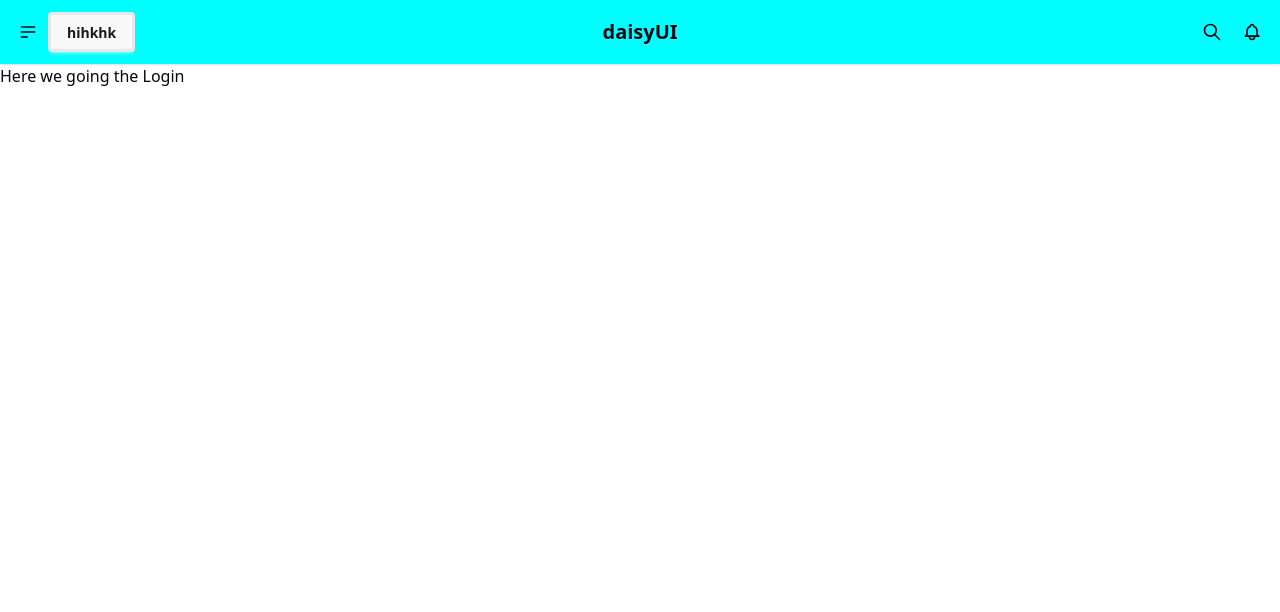
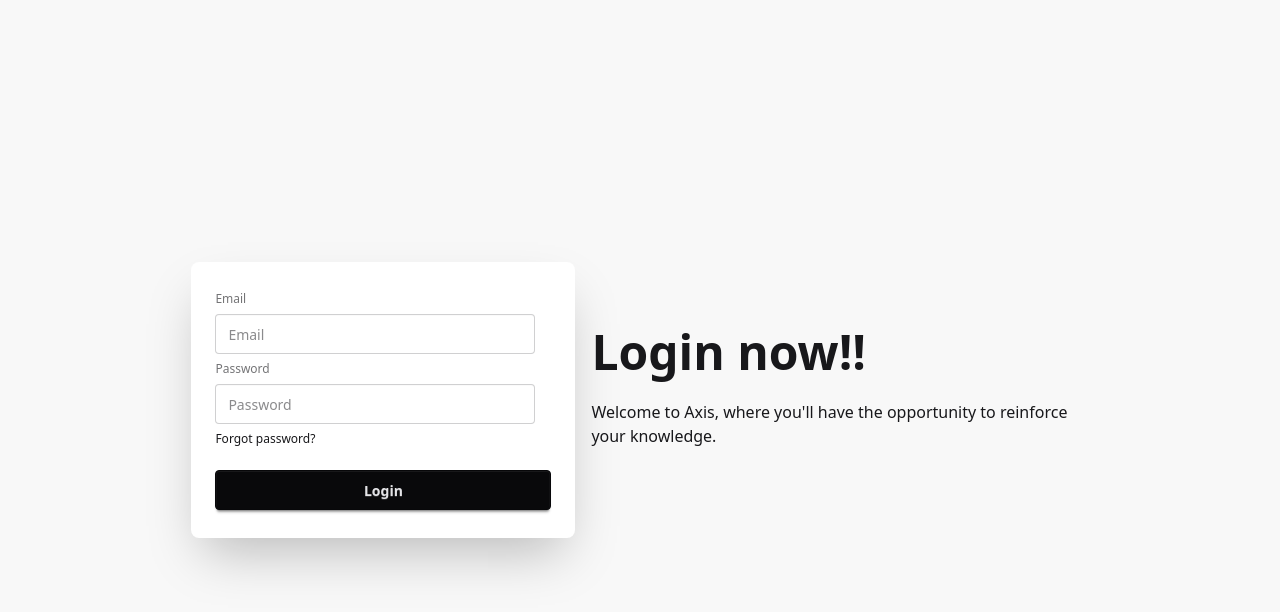
Before and after one commit to vnathaly/Axis-1.0, a Next.js app: page /login in a window 1280 px wide. Shown: the top 612 px of the page. Built offline with nearby package versions, Linux system fonts and the light colour scheme.

Commit message:
Login and NavBar added

```diff
--- a/src/app/globals.css
+++ b/src/app/globals.css
@@ -1,41 +1,5 @@
 @import "tailwindcss";
 @plugin "daisyui";
-
-:root {
-  --baseColor: #262836;
-  --radius: 0.625rem;
-  --background: oklch(1 0 0);
-  --foreground: oklch(0.13 0.028 261.692);
-  --card: oklch(1 0 0);
-  --card-foreground: oklch(0.13 0.028 261.692);
-  --popover: oklch(1 0 0);
-  --popover-foreground: oklch(0.13 0.028 261.692);
-  --primary: oklch(0.21 0.034 264.665);
-  --primary-foreground: oklch(0.985 0.002 247.839);
-  --secondary: oklch(0.967 0.003 264.542);
-  --secondary-foreground: oklch(0.21 0.034 264.665);
-  --muted: oklch(0.967 0.003 264.542);
-  --muted-foreground: oklch(0.551 0.027 264.364);
-  --accent: oklch(0.967 0.003 264.542);
-  --accent-foreground: oklch(0.21 0.034 264.665);
-  --destructive: oklch(0.577 0.245 27.325);
-  --border: oklch(0.928 0.006 264.531);
-  --input: oklch(0.928 0.006 264.531);
-  --ring: oklch(0.707 0.022 261.325);
-  --chart-1: oklch(0.646 0.222 41.116);
-  --chart-2: oklch(0.6 0.118 184.704);
-  --chart-3: oklch(0.398 0.07 227.392);
-  --chart-4: oklch(0.828 0.189 84.429);
-  --chart-5: oklch(0.769 0.188 70.08);
-  --sidebar: oklch(0.985 0.002 247.839);
-  --sidebar-foreground: oklch(0.13 0.028 261.692);
-  --sidebar-primary: oklch(0.21 0.034 264.665);
-  --sidebar-primary-foreground: oklch(0.985 0.002 247.839);
-  --sidebar-accent: oklch(0.967 0.003 264.542);
-  --sidebar-accent-foreground: oklch(0.21 0.034 264.665);
-  --sidebar-border: oklch(0.928 0.006 264.531);
-  --sidebar-ring: oklch(0.707 0.022 261.325);
-}
 
 .navBar {
   background-color: var(--baseColor);
@@ -53,7 +17,7 @@
 }
 
 .standups {
-  display: block;
+  display: flex;
   flex-wrap: wrap;
   gap: 10px;
   /* height: 10rem; */
@@ -61,84 +25,3 @@
   padding: 60px 40px;
   width: 50rem;
 }
-
-@theme inline {
-  --radius-sm: calc(var(--radius) - 4px);
-  --radius-md: calc(var(--radius) - 2px);
-  --radius-lg: var(--radius);
-  --radius-xl: calc(var(--radius) + 4px);
-  --color-background: var(--background);
-  --color-foreground: var(--foreground);
-  --color-card: var(--card);
-  --color-card-foreground: var(--card-foreground);
-  --color-popover: var(--popover);
-  --color-popover-foreground: var(--popover-foreground);
-  --color-primary: var(--primary);
-  --color-primary-foreground: var(--primary-foreground);
-  --color-secondary: var(--secondary);
-  --color-secondary-foreground: var(--secondary-foreground);
-  --color-muted: var(--muted);
-  --color-muted-foreground: var(--muted-foreground);
-  --color-accent: var(--accent);
-  --color-accent-foreground: var(--accent-foreground);
-  --color-destructive: var(--destructive);
-  --color-border: var(--border);
-  --color-input: var(--input);
-  --color-ring: var(--ring);
-  --color-chart-1: var(--chart-1);
-  --color-chart-2: var(--chart-2);
-  --color-chart-3: var(--chart-3);
-  --color-chart-4: var(--chart-4);
-  --color-chart-5: var(--chart-5);
-  --color-sidebar: var(--sidebar);
-  --color-sidebar-foreground: var(--sidebar-foreground);
-  --color-sidebar-primary: var(--sidebar-primary);
-  --color-sidebar-primary-foreground: var(--sidebar-primary-foreground);
-  --color-sidebar-accent: var(--sidebar-accent);
-  --color-sidebar-accent-foreground: var(--sidebar-accent-foreground);
-  --color-sidebar-border: var(--sidebar-border);
-  --color-sidebar-ring: var(--sidebar-ring);
-}
-
-.dark {
-  --background: oklch(0.13 0.028 261.692);
-  --foreground: oklch(0.985 0.002 247.839);
-  --card: oklch(0.21 0.034 264.665);
-  --card-foreground: oklch(0.985 0.002 247.839);
-  --popover: oklch(0.21 0.034 264.665);
-  --popover-foreground: oklch(0.985 0.002 247.839);
-  --primary: oklch(0.928 0.006 264.531);
-  --primary-foreground: oklch(0.21 0.034 264.665);
-  --secondary: oklch(0.278 0.033 256.848);
-  --secondary-foreground: oklch(0.985 0.002 247.839);
-  --muted: oklch(0.278 0.033 256.848);
-  --muted-foreground: oklch(0.707 0.022 261.325);
-  --accent: oklch(0.278 0.033 256.848);
-  --accent-foreground: oklch(0.985 0.002 247.839);
-  --destructive: oklch(0.704 0.191 22.216);
-  --border: oklch(1 0 0 / 10%);
-  --input: oklch(1 0 0 / 15%);
-  --ring: oklch(0.551 0.027 264.364);
-  --chart-1: oklch(0.488 0.243 264.376);
-  --chart-2: oklch(0.696 0.17 162.48);
-  --chart-3: oklch(0.769 0.188 70.08);
-  --chart-4: oklch(0.627 0.265 303.9);
-  --chart-5: oklch(0.645 0.246 16.439);
-  --sidebar: oklch(0.21 0.034 264.665);
-  --sidebar-foreground: oklch(0.985 0.002 247.839);
-  --sidebar-primary: oklch(0.488 0.243 264.376);
-  --sidebar-primary-foreground: oklch(0.985 0.002 247.839);
-  --sidebar-accent: oklch(0.278 0.033 256.848);
-  --sidebar-accent-foreground: oklch(0.985 0.002 247.839);
-  --sidebar-border: oklch(1 0 0 / 10%);
-  --sidebar-ring: oklch(0.551 0.027 264.364);
-}
-
-@layer base {
-  * {
-    @apply border-border outline-ring/50;
-  }
-  body {
-    @apply bg-background text-foreground;
-  }
-}
--- a/src/app/layout.tsx
+++ b/src/app/layout.tsx
@@ -5,33 +5,110 @@
 }: Readonly<{
   children: React.ReactNode;
 }>) {
+
+  //   function searchInput() {
+  //     return(
+  //     <label className="input">
+  //   <svg className="h-[1em] opacity-50" xmlns="http://www.w3.org/2000/svg" viewBox="0 0 24 24">
+  //     <g
+  //       strokeLinejoin="round"
+  //       strokeLinecap="round"
+  //       strokeWidth="2.5"
+  //       fill="none"
+  //       stroke="currentColor"
+  //     >
+  //       <circle cx="11" cy="11" r="8"></circle>
+  //       <path d="m21 21-4.3-4.3"></path>
+  //     </g>
+  //   </svg>
+  //   <input type="search" required placeholder="Search" />
+  // </label>);
+  //   }
   return (
     <html lang="en">
-      <body
-      >
+      <body>
         <div className="navbar bg-base-100 shadow-sm">
           <div className="navbar-start">
             <div className="dropdown">
               <div tabIndex={0} role="button" className="btn btn-ghost btn-circle">
                 <svg xmlns="http://www.w3.org/2000/svg" className="h-5 w-5" fill="none" viewBox="0 0 24 24" stroke="currentColor"> <path strokeLinecap="round" strokeLinejoin="round" strokeWidth="2" d="M4 6h16M4 12h16M4 18h7" /> </svg>
               </div>
-      <button className="btn">hihkhk</button>
               <ul
                 tabIndex={0}
-        className="menu menu-sm dropdown-content bg-base-100 rounded-box z-1 mt-3 w-52 p-2 shadow">
-        <li><a>Homepage</a></li>
-        <li><a>Portfolio</a></li>
-        <li><a>About</a></li>
+                className="menu menu-sm dropdown-content bg-base-100 rounded-box z-1 mt-3 w-50 p-2 shadow">
+                <li>
+                  <a href="standups">
+                    <svg
+                      xmlns="http://www.w3.org/2000/svg"
+                      className="h-5 w-5"
+                      fill="none"
+                      viewBox="0 0 24 24"
+                      stroke="currentColor">
+                      <path
+                        strokeLinecap="round"
+                        strokeLinejoin="round"
+                        strokeWidth="2"
+                        d="M3 12l2-2m0 0l7-7 7 7M5 10v10a1 1 0 001 1h3m10-11l2 2m-2-2v10a1 1 0 01-1 1h-3m-6 0a1 1 0 001-1v-4a1 1 0 011-1h2a1 1 0 011 1v4a1 1 0 001 1m-6 0h6" />
+                    </svg>
+                    HomePage
+                  </a>
+                </li>
+                <li>
+                  <a href="#">
+                    <svg
+                      xmlns="http://www.w3.org/2000/svg"
+                      className="h-5 w-5"
+                      fill="none"
+                      viewBox="0 0 24 24"
+                      stroke="currentColor">
+                      <path
+                        strokeLinecap="round"
+                        strokeLinejoin="round"
+                        strokeWidth="2"
+                        d="M13 16h-1v-4h-1m1-4h.01M21 12a9 9 0 11-18 0 9 9 0 0118 0z" />
+                    </svg>
+                    About
+                  </a>
+                </li>
+                <li>
+                  <a href="#">
+                    <svg
+                      xmlns="http://www.w3.org/2000/svg"
+                      className="h-5 w-5"
+                      fill="none"
+                      viewBox="0 0 24 24"
+                      stroke="currentColor">
+                      <path
+                        strokeLinecap="round"
+                        strokeLinejoin="round"
+                        strokeWidth="2"
+                        d="M9 19v-6a2 2 0 00-2-2H5a2 2 0 00-2 2v6a2 2 0 002 2h2a2 2 0 002-2zm0 0V9a2 2 0 012-2h2a2 2 0 012 2v10m-6 0a2 2 0 002 2h2a2 2 0 002-2m0 0V5a2 2 0 012-2h2a2 2 0 012 2v14a2 2 0 01-2 2h-2a2 2 0 01-2-2z" />
+                    </svg>
+                    Questions
+                  </a>
+                </li>
               </ul>
             </div>
           </div>
           <div className="navbar-center">
-    <a className="btn btn-ghost text-xl">daisyUI</a>
+            <a className="btn btn-ghost text-xl">Welcome to AXIS</a>
           </div>
           <div className="navbar-end">
-    <button className="btn btn-ghost btn-circle">
-      <svg xmlns="http://www.w3.org/2000/svg" className="h-5 w-5" fill="none" viewBox="0 0 24 24" stroke="currentColor"> <path strokeLinecap="round" strokeLinejoin="round" strokeWidth="2" d="M21 21l-6-6m2-5a7 7 0 11-14 0 7 7 0 0114 0z" /> </svg>
-    </button>
+            <label className="input">
+              <svg className="h-[1em] opacity-50" xmlns="http://www.w3.org/2000/svg" viewBox="0 0 24 24">
+                <g
+                  strokeLinejoin="round"
+                  strokeLinecap="round"
+                  strokeWidth="2.5"
+                  fill="none"
+                  stroke="currentColor"
+                >
+                  <circle cx="11" cy="11" r="8"></circle>
+                  <path d="m21 21-4.3-4.3"></path>
+                </g>
+              </svg>
+              <input type="search" required placeholder="Search" />
+            </label>
             <button className="btn btn-ghost btn-circle">
               <div className="indicator">
                 <svg xmlns="http://www.w3.org/2000/svg" className="h-5 w-5" fill="none" viewBox="0 0 24 24" stroke="currentColor"> <path strokeLinecap="round" strokeLinejoin="round" strokeWidth="2" d="M15 17h5l-1.405-1.405A2.032 2.032 0 0118 14.158V11a6.002 6.002 0 00-4-5.659V5a2 2 0 10-4 0v.341C7.67 6.165 6 8.388 6 11v3.159c0 .538-.214 1.055-.595 1.436L4 17h5m6 0v1a3 3 0 11-6 0v-1m6 0H9" /> </svg>
--- a/src/app/login/page.tsx
+++ b/src/app/login/page.tsx
@@ -1,5 +1,26 @@
-import "../otro.css";
+import "../otro.css"
 
 export default function Login() {
-    return (<><h1 className="nn">Here we going the Login</h1></>)
+    return (<><div className="hero bg-base-200 min-h-screen">
+        <div className="hero-content flex-col lg:flex-row-reverse">
+            <div className="text-center lg:text-left">
+                <h1 className="text-5xl font-bold">Login now!!</h1>
+                <p className="py-6">
+                    Welcome to Axis, where you'll have the opportunity to reinforce your knowledge.
+                </p>
+            </div>
+            <div className="card bg-base-100 w-full max-w-sm shrink-0 shadow-2xl">
+                <div className="card-body">
+                    <fieldset className="fieldset">
+                        <label className="label">Email</label>
+                        <input type="email" className="input" placeholder="Email" />
+                        <label className="label">Password</label>
+                        <input type="password" className="input" placeholder="Password" />
+                        <div><a className="link link-hover">Forgot password?</a></div>
+                        <button className="btn btn-neutral mt-4">Login</button>
+                    </fieldset>
+                </div>
+            </div>
+        </div>
+    </div></>)
 }
--- a/src/app/otro.css
+++ b/src/app/otro.css
@@ -1,3 +1,3 @@
 .navbar {
-    background-color: aqua;
+    display: none;
 }
--- a/src/app/standups/page.tsx
+++ b/src/app/standups/page.tsx
@@ -4,7 +4,6 @@
     return (
     <>
         <div className="standups">
-
             <img src="https://picsum.photos/200/300" alt=""/>
             <img src="https://picsum.photos/200/300" alt=""/>
             <img src="https://picsum.photos/200/300" alt=""/>
```
Lines whose indentation alone changed are shown as unchanged.
